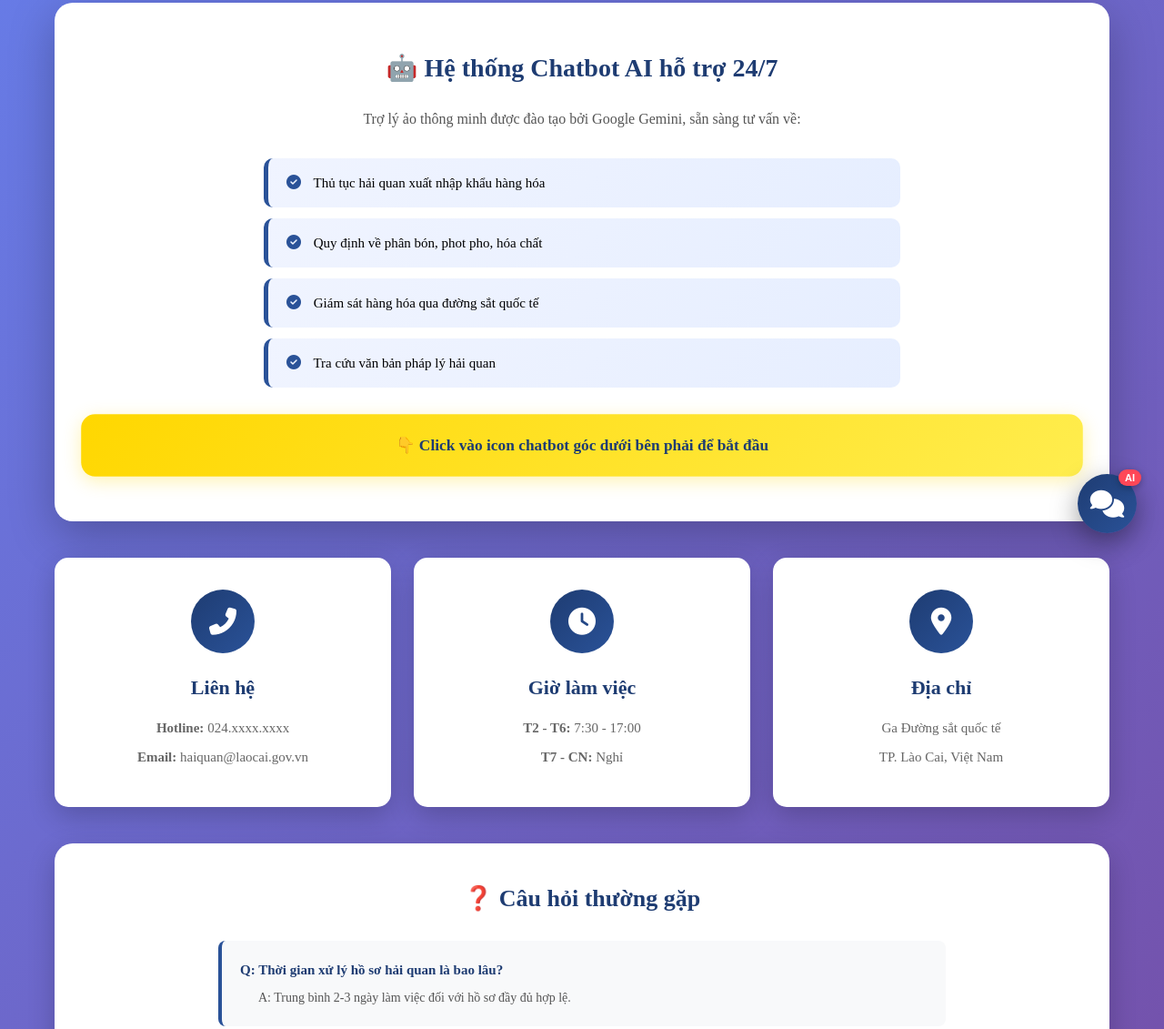
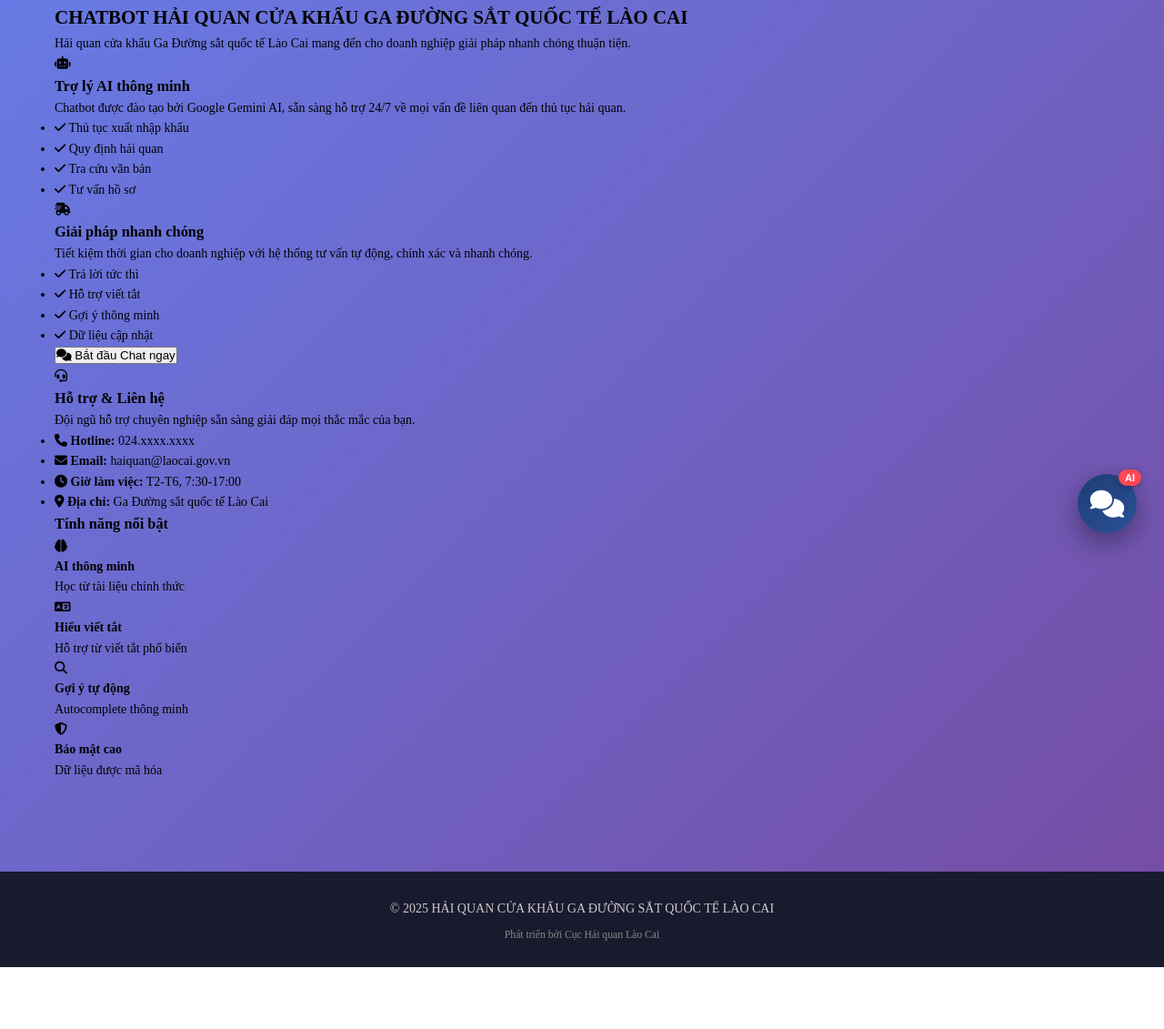
Before and after one commit to haiquanckgadsqtlc-2025/hqckgadsqtlc.chatbot-claude, a plain HTML site: page index.html in a window 1280 px wide. Shown: the part 184-1315 px from the top of the page at 91% size. After the commit the page ends 1247 px from the top, so only its background shows below. Drawn offline with Linux system fonts and the light colour scheme.

Commit message:
Update index.html

```diff
--- a/index.html
+++ b/index.html
@@ -3,7 +3,7 @@
 <head>
     <meta charset="UTF-8">
     <meta name="viewport" content="width=device-width, initial-scale=1.0">
-    <title>HẢI QUAN CỬA KHẨU GA ĐƯỜNG SĂT QUÓC TẾ LÀO CAI</title>
+    <title>CHATBOT HẢI QUAN CỬA KHẨU GA ĐƯỜNG SẮT QUỐC TẾ LÀO CAI</title>
     <meta name="description" content="Hệ thống chatbot AI hỗ trợ tra cứu thủ tục hải quan 24/7">
 
     <!-- Font Awesome -->
@@ -18,7 +18,6 @@
         <div class="container">
             <div class="header-content">
                 <div class="logo-section">
-                    <!-- Thay logo.png bằng logo thật hoặc xóa nếu không có -->
                     <img src="logo.png" alt="Logo Hải Quan" class="logo" onerror="this.style.display='none'">
                 </div>
                 <div class="title-section">
@@ -32,66 +31,88 @@
     <!-- Main Content -->
     <main class="main-content">
         <div class="container">
-            <!-- Welcome Section -->
-            <div class="welcome-box">
-                <h2>🤖 Hệ thống Chatbot AI hỗ trợ 24/7</h2>
-                <p>Trợ lý ảo thông minh được đào tạo bởi Google Gemini, sẵn sàng tư vấn về:</p>
-                <ul class="feature-list">
-                    <li><i class="fas fa-check-circle"></i> Thủ tục hải quan xuất nhập khẩu hàng hóa</li>
-                    <li><i class="fas fa-check-circle"></i> Quy định về phân bón, phot pho, hóa chất</li>
-                    <li><i class="fas fa-check-circle"></i> Giám sát hàng hóa qua đường sắt quốc tế</li>
-                    <li><i class="fas fa-check-circle"></i> Tra cứu văn bản pháp lý hải quan</li>
+            <!-- Hero Section -->
+            <div class="hero-section">
+                <h2 class="hero-title">CHATBOT HẢI QUAN CỬA KHẨU GA ĐƯỜNG SẮT QUỐC TẾ LÀO CAI</h2>
+                <p class="hero-description">Hải quan cửa khẩu Ga Đường sắt quốc tế Lào Cai mang đến cho doanh nghiệp giải pháp nhanh chóng thuận tiện.</p>
+            </div>
+
+            <!-- 3 Columns Section -->
+            <div class="three-columns">
+                <!-- Column 1 -->
+                <div class="column">
+                    <div class="column-icon">
+                        <i class="fas fa-robot"></i>
+                    </div>
+                    <h3>Trợ lý AI thông minh</h3>
+                    <p>Chatbot được đào tạo bởi Google Gemini AI, sẵn sàng hỗ trợ 24/7 về mọi vấn đề liên quan đến thủ tục hải quan.</p>
+                    <ul class="column-list">
+                        <li><i class="fas fa-check"></i> Thủ tục xuất nhập khẩu</li>
+                        <li><i class="fas fa-check"></i> Quy định hải quan</li>
+                        <li><i class="fas fa-check"></i> Tra cứu văn bản</li>
+                        <li><i class="fas fa-check"></i> Tư vấn hồ sơ</li>
                     </ul>
-                <div class="cta-box">
-                    <p><strong>👇 Click vào icon chatbot góc dưới bên phải để bắt đầu</strong></p>
+                </div>
+
+                <!-- Column 2 -->
+                <div class="column column-highlight">
+                    <div class="column-icon">
+                        <i class="fas fa-shipping-fast"></i>
+                    </div>
+                    <h3>Giải pháp nhanh chóng</h3>
+                    <p>Tiết kiệm thời gian cho doanh nghiệp với hệ thống tư vấn tự động, chính xác và nhanh chóng.</p>
+                    <ul class="column-list">
+                        <li><i class="fas fa-check"></i> Trả lời tức thì</li>
+                        <li><i class="fas fa-check"></i> Hỗ trợ viết tắt</li>
+                        <li><i class="fas fa-check"></i> Gợi ý thông minh</li>
+                        <li><i class="fas fa-check"></i> Dữ liệu cập nhật</li>
+                    </ul>
+                    <div class="cta-button">
+                        <button id="openChatBtn" class="btn-primary">
+                            <i class="fas fa-comments"></i> Bắt đầu Chat ngay
+                        </button>
                     </div>
                 </div>
 
-            <!-- Info Cards -->
-            <div class="info-section">
-                <div class="info-card">
-                    <div class="card-icon">
-                        <i class="fas fa-phone-alt"></i>
+                <!-- Column 3 -->
+                <div class="column">
+                    <div class="column-icon">
+                        <i class="fas fa-headset"></i>
                     </div>
-                    <h3>Liên hệ</h3>
-                    <p><strong>Hotline:</strong> 024.xxxx.xxxx</p>
-                    <p><strong>Email:</strong> haiquan@laocai.gov.vn</p>
-                </div>
-
-                <div class="info-card">
-                    <div class="card-icon">
-                        <i class="fas fa-clock"></i>
-                    </div>
-                    <h3>Giờ làm việc</h3>
-                    <p><strong>T2 - T6:</strong> 7:30 - 17:00</p>
-                    <p><strong>T7 - CN:</strong> Nghỉ</p>
-                </div>
-
-                <div class="info-card">
-                    <div class="card-icon">
-                        <i class="fas fa-map-marker-alt"></i>
-                    </div>
-                    <h3>Địa chỉ</h3>
-                    <p>Ga Đường sắt quốc tế</p>
-                    <p>TP. Lào Cai, Việt Nam</p>
+                    <h3>Hỗ trợ & Liên hệ</h3>
+                    <p>Đội ngũ hỗ trợ chuyên nghiệp sẵn sàng giải đáp mọi thắc mắc của bạn.</p>
+                    <ul class="column-list contact-list">
+                        <li><i class="fas fa-phone"></i> <strong>Hotline:</strong> 024.xxxx.xxxx</li>
+                        <li><i class="fas fa-envelope"></i> <strong>Email:</strong> haiquan@laocai.gov.vn</li>
+                        <li><i class="fas fa-clock"></i> <strong>Giờ làm việc:</strong> T2-T6, 7:30-17:00</li>
+                        <li><i class="fas fa-map-marker-alt"></i> <strong>Địa chỉ:</strong> Ga Đường sắt quốc tế Lào Cai</li>
+                    </ul>
                 </div>
             </div>
 
-            <!-- FAQ Preview -->
-            <div class="faq-section">
-                <h2>❓ Câu hỏi thường gặp</h2>
-                <div class="faq-list">
-                    <div class="faq-item">
-                        <strong>Q: Thời gian xử lý hồ sơ hải quan là bao lâu?</strong>
-                        <p>A: Trung bình 2-3 ngày làm việc đối với hồ sơ đầy đủ hợp lệ.</p>
+            <!-- Features Section -->
+            <div class="features-section">
+                <h3 class="features-title">Tính năng nổi bật</h3>
+                <div class="features-grid">
+                    <div class="feature-item">
+                        <i class="fas fa-brain"></i>
+                        <h4>AI thông minh</h4>
+                        <p>Học từ tài liệu chính thức</p>
                     </div>
-                    <div class="faq-item">
-                        <strong>Q: Cần giấy tờ gì để nhập khẩu phân bón?</strong>
-                        <p>A: Giấy phép nhập khẩu, tờ khai hải quan, hợp đồng, hóa đơn...</p>
+                    <div class="feature-item">
+                        <i class="fas fa-language"></i>
+                        <h4>Hiểu viết tắt</h4>
+                        <p>Hỗ trợ từ viết tắt phổ biến</p>
                     </div>
-                    <div class="faq-item">
-                        <strong>Q: Chatbot có thể trả lời chính xác không?</strong>
-                        <p>A: Chatbot được đào tạo từ tài liệu chính thức, độ chính xác ~85%.</p>
+                    <div class="feature-item">
+                        <i class="fas fa-search"></i>
+                        <h4>Gợi ý tự động</h4>
+                        <p>Autocomplete thông minh</p>
+                    </div>
+                    <div class="feature-item">
+                        <i class="fas fa-shield-alt"></i>
+                        <h4>Bảo mật cao</h4>
+                        <p>Dữ liệu được mã hóa</p>
                     </div>
                 </div>
             </div>
@@ -101,8 +122,8 @@
     <!-- Footer -->
     <footer class="footer">
         <div class="container">
-            <p>&copy; 2025. HẢI QUAN CỬA KHẨU GA ĐƯỜNG SẮT QUỐC TẾ LÀO CAI</p>
-
+            <p>&copy; 2025 HẢI QUAN CỬA KHẨU GA ĐƯỜNG SẮT QUỐC TẾ LÀO CAI</p>
+            <small>Phát triển bởi Cục Hải quan Lào Cai</small>
         </div>
     </footer>
 
@@ -127,13 +148,13 @@
                     <i class="fas fa-robot"></i>
                 </div>
                 <div class="message-content">
-                <p>Xin chào! Tôi là chatbot của Hải quan cửa khẩu ga đường sắt quốc tế Lào Cai.</p>
-                <p><strong>Bạn cần hỗ trợ gì?</strong></p>
+                    <p><strong>Xin chào! Tôi là trợ lý AI của Hải quan Lào Cai.</strong></p>
+                    <p>Tôi có thể hỗ trợ bạn về thủ tục hải quan, quy định xuất nhập khẩu.</p>
+                    <p><em>Bạn có thể dùng viết tắt: "tthq", "hh xnk", "dn cx"...</em></p>
                 </div>
             </div>
         </div>
 
-    <!-- PHẦN NÀY QUAN TRỌNG - ĐẢM BẢO CÓ ĐẦY ĐỦ -->
         <div class="chatbot-input">
             <input
                 type="text"
@@ -146,6 +167,9 @@
             </button>
         </div>
 
+        <div class="chatbot-footer">
+            <small>Powered by Google Gemini AI</small>
+        </div>
     </div>
 
     <!-- Chatbot Toggle Button -->
@@ -155,8 +179,7 @@
     </button>
 
     <!-- Scripts -->
-   <script src="config.js"></script>    <!-- ĐÚNG: config.js trước -->
-   <script src="script.js"></script>    <!-- ĐÚNG: script.js sau -->
-   <link rel="stylesheet" href="style.css">
+    <script src="config.js"></script>
+    <script src="script.js"></script>
 </body>
 </html>
```
Lines whose indentation alone changed are shown as unchanged.
